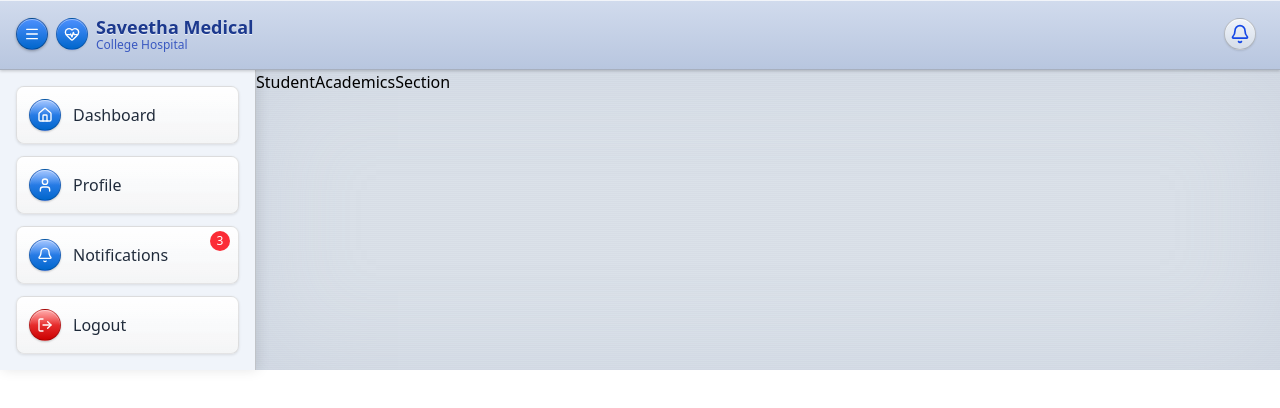
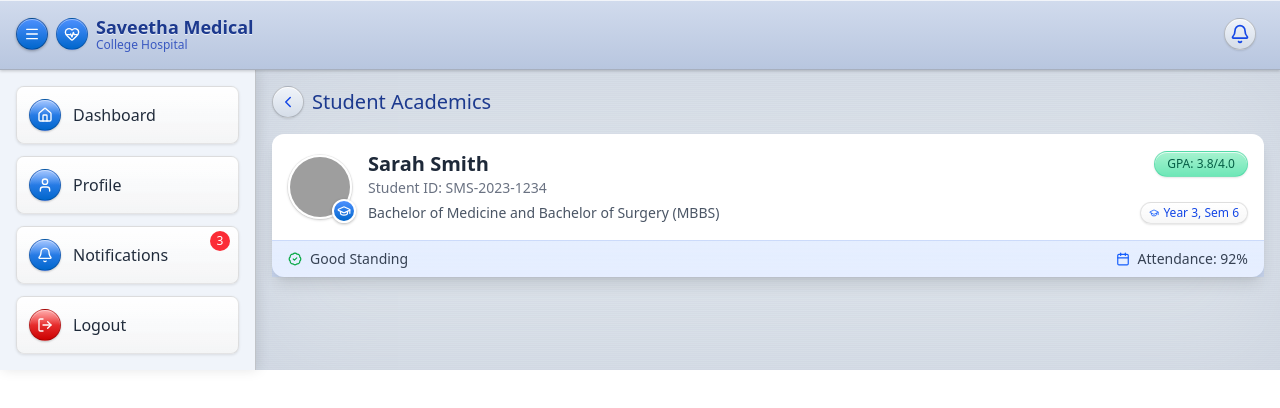
Before and after one commit to Mukunthan-A-R/simats-medical-client, a React (Vite) app: page /student/academics/1 in a window 1280 px wide. Shown: the top 408 px of the page. Built offline with nearby package versions, Linux system fonts and the light colour scheme; grey boxes are pictures that could not be loaded.

Commit message:
adding academic profile header section

```diff
--- /dev/null
+++ b/src/components/students/StudentAcademicsHeader.jsx
@@ -0,0 +1,139 @@
+import { BadgeCheckIcon, CalendarIcon, GraduationCapIcon } from "lucide-react";
+import React from "react";
+
+const StudentAcademicsHeader = () => {
+  const studentData = {
+    id: "SMS-2023-1234",
+    name: "Sarah Smith",
+    year: 3,
+    semester: 6,
+    program: "Bachelor of Medicine and Bachelor of Surgery (MBBS)",
+    photo:
+      "https://images.unsplash.com/photo-1573497019940-1c28c88b4f3e?ixlib=rb-4.0.3&auto=format&fit=crop&w=200&q=80",
+    academicStanding: "Good Standing",
+    gpa: 3.8,
+    academicAdvisor: "Dr. James Wilson",
+    disciplinaryActions: [
+      {
+        id: "disc-001",
+        date: "2022-09-15",
+        type: "Warning",
+        reason: "Late submission of clinical reports",
+        status: "Resolved",
+        actionTaken: "Verbal warning issued by department head",
+        resolution:
+          "Student completed all pending reports and acknowledged the warning",
+      },
+    ],
+    attendance: {
+      overall: 92,
+    },
+  };
+
+  return (
+    <div className="bg-white rounded-xl shadow-lg">
+      <div className="flex items-center p-4 ">
+        <div className="relative mr-4">
+          <div
+            className="h-16 w-16 rounded-full overflow-hidden"
+            style={{
+              border: "2px solid rgba(255,255,255,0.9)",
+              boxShadow:
+                "0 1px 3px rgba(0,0,0,0.2), 0 0 0 1px rgba(0,0,0,0.05)",
+            }}
+          >
+            <img
+              src={studentData.photo}
+              alt={studentData.name}
+              className="h-full w-full object-cover"
+            />
+          </div>
+          <div
+            className="absolute -bottom-1 -right-1 h-6 w-6 rounded-full flex items-center justify-center"
+            style={{
+              background: "linear-gradient(to bottom, #4d90fe, #0066cc)",
+              border: "2px solid white",
+              boxShadow: "0 1px 3px rgba(0,0,0,0.3)",
+            }}
+            title="Medical Student"
+          >
+            <GraduationCapIcon size={14} className="text-white" />
+          </div>
+        </div>
+        <div className="flex-1">
+          <div className="flex justify-between items-center">
+            <h2
+              className="text-xl font-semibold text-gray-800"
+              style={{
+                textShadow: "0 1px 0 rgba(255,255,255,0.5)",
+              }}
+            >
+              {studentData.name}
+            </h2>
+            <div
+              className="px-3 py-1 rounded-full text-xs font-medium"
+              style={{
+                background: "linear-gradient(to bottom, #a7f3d0, #6ee7b7)",
+                boxShadow:
+                  "0 1px 2px rgba(0,0,0,0.1), inset 0 1px 0 rgba(255,255,255,0.7)",
+                border: "1px solid rgba(16,185,129,0.3)",
+                color: "#065f46",
+              }}
+            >
+              GPA: {studentData.gpa}/4.0
+            </div>
+          </div>
+          <p className="text-gray-500 text-sm">Student ID: {studentData.id}</p>
+          <div className="flex justify-between items-center mt-1">
+            <p className="text-gray-600 text-sm">{studentData.program}</p>
+            <div
+              className="px-2 py-0.5 rounded-full text-xs flex items-center"
+              style={{
+                background:
+                  "linear-gradient(to bottom, rgba(255,255,255,0.9), rgba(245,245,245,0.8))",
+                boxShadow:
+                  "0 1px 2px rgba(0,0,0,0.1), inset 0 1px 0 rgba(255,255,255,0.8)",
+                border: "1px solid rgba(0,0,0,0.1)",
+              }}
+            >
+              <GraduationCapIcon size={10} className="text-blue-600 mr-1" />
+              <span className="text-xs font-medium text-blue-700">
+                Year {studentData.year}, Sem {studentData.semester}
+              </span>
+            </div>
+          </div>
+        </div>
+      </div>
+      <div
+        className="px-4 py-2 border-t flex items-center justify-between"
+        style={{
+          backgroundColor: "rgba(0,100,255,0.05)",
+          borderTop: "1px solid rgba(50,100,220,0.15)",
+          backgroundImage:
+            "linear-gradient(to bottom, rgba(200,220,255,0.3), rgba(180,200,255,0.2))",
+        }}
+      >
+        <div className="flex items-center">
+          <BadgeCheckIcon
+            size={14}
+            className="text-green-600 mr-2 flex-shrink-0"
+          />
+          <span className="text-sm font-medium text-gray-700">
+            {studentData.academicStanding}
+          </span>
+        </div>
+        <div className="flex items-center">
+          <CalendarIcon
+            size={14}
+            className="text-blue-600 mr-2 flex-shrink-0"
+          />
+          <span className="text-sm text-gray-700">
+            Attendance: {studentData.attendance.overall}%
+          </span>
+        </div>
+      </div>
+    </div>
+  );
+};
+
+export default StudentAcademicsHeader;
--- a/src/components/students/StudentAcademicsSection.jsx
+++ b/src/components/students/StudentAcademicsSection.jsx
@@ -1,7 +1,31 @@
+import { ChevronLeftIcon } from "lucide-react";
 import React from "react";
+import { useNavigate } from "react-router-dom";
+import StudentAcademicsHeader from "./StudentAcademicsHeader";
 
 const StudentAcademicsSection = () => {
-  return <div>StudentAcademicsSection</div>;
+  const navigate = useNavigate();
+
+  return (
+    <div className="p-4">
+      <div className="flex items-center mb-4">
+        <button
+          className={`mr-2 w-8 h-8 flex items-center justify-center rounded-full       `}
+          onClick={() => navigate(-1)}
+          style={{
+            background: "linear-gradient(to bottom, #f0f4fa, #d5dde8)",
+            border: "1px solid rgba(0,0,0,0.2)",
+            boxShadow:
+              "0 1px 2px rgba(0,0,0,0.1), inset 0 1px 0 rgba(255,255,255,0.8)",
+          }}
+        >
+          <ChevronLeftIcon size={18} className="text-blue-700" />
+        </button>
+        <h2 className="text-xl text-blue-900 font-medium">Student Academics</h2>
+      </div>
+      <StudentAcademicsHeader></StudentAcademicsHeader>
+    </div>
+  );
 };
 
 export default StudentAcademicsSection;
```
